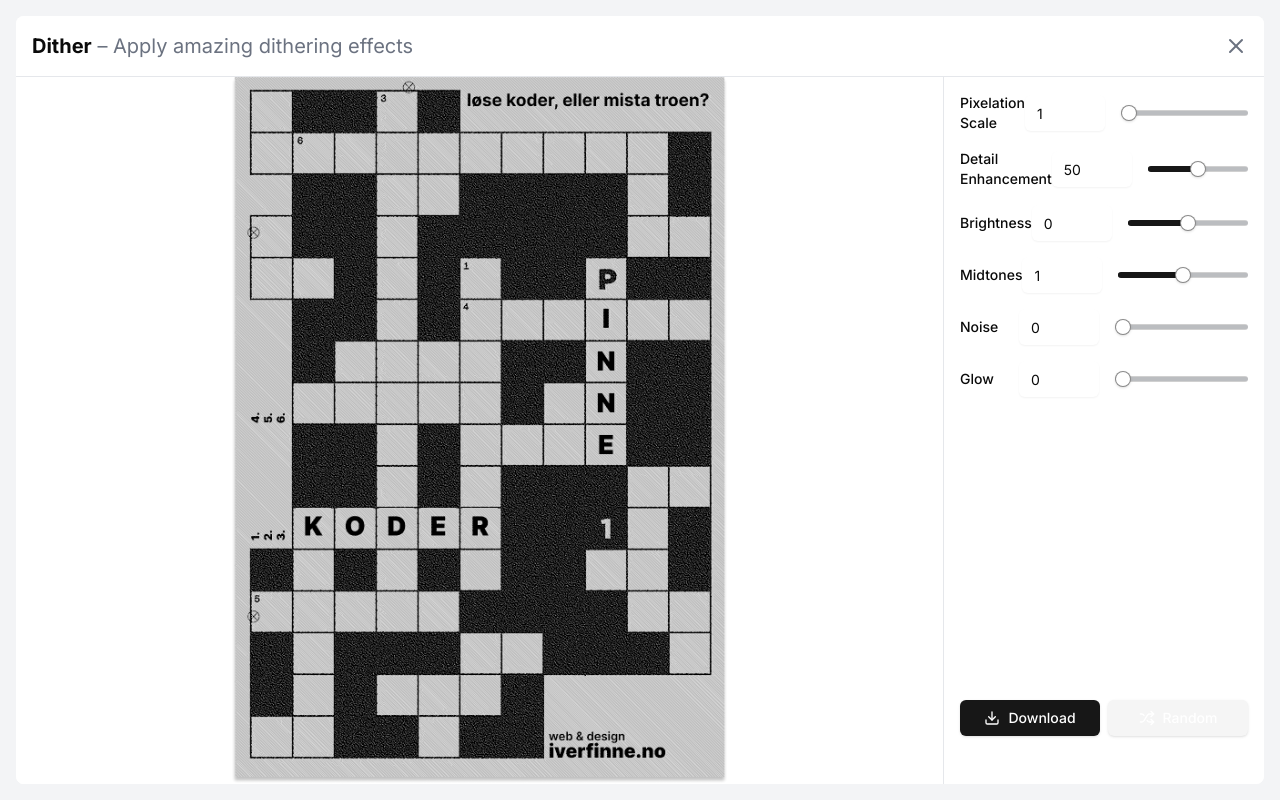
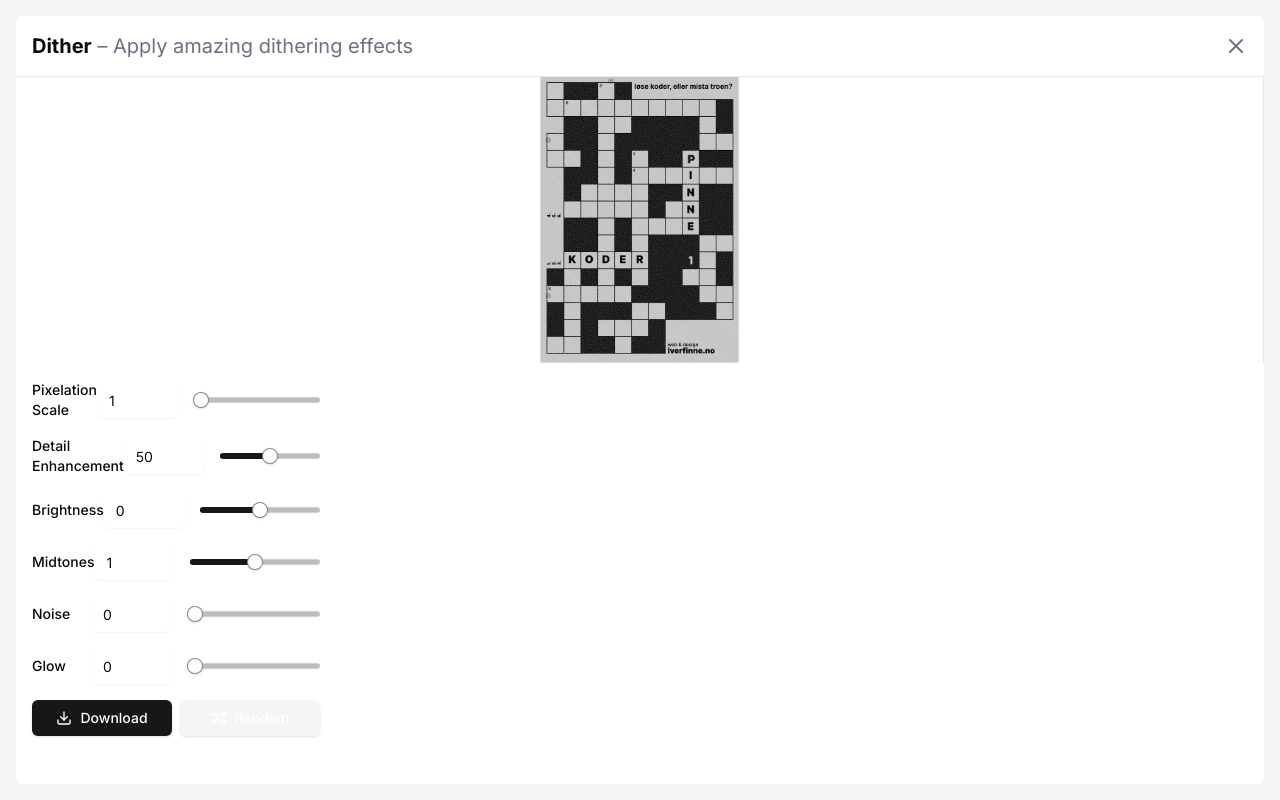
Before and after one commit to lukketsvane/dither, a Next.js app: page / in a window 1280 px wide. Built offline with nearby package versions, Linux system fonts and the light colour scheme.

Commit message:
functional

```diff
--- a/next.config.mjs
+++ b/next.config.mjs
@@ -9,6 +9,9 @@ const nextConfig = {
       },
     ],
   },
+  eslint: {
+    ignoreDuringBuilds: true,
+  },
 }
 
 export default nextConfig;
--- a/src/components/dither-plugin.tsx
+++ b/src/components/dither-plugin.tsx
@@ -357,7 +357,8 @@ midtones, noise, glow])
           <X className="h-6 w-6" />
         </button>
       </div>
-      <div className="flex flex-1 overflow-hidden">
+      <div className="flex flex-col h-full bg-white overflow-hidden">
+
         <div
           className="flex-1 flex items-center justify-center border-r border-gray-200 cursor-pointer overflow-auto bg-white"
           onClick={handleColumnClick}
@@ -378,12 +379,12 @@ midtones, noise, glow])
           <canvas ref={canvasRef} className="hidden" />
         </div>
         <div className="w-80 flex flex-col p-4 overflow-y-auto">
-          <Select
-            options={ditherAlgorithms}
-            value={selectedAlgorithm}
-            onChange={(value) => setSelectedAlgorithm(Number(value))}
-            className="mb-4"
-          />
+        <Select
+          options={ditherAlgorithms}
+          value={selectedAlgorithm.toString()} // Convert to string
+          onChange={(value) => setSelectedAlgorithm(Number(value))}
+          className="mb-4"
+        />
           <div className="space-y-4 mb-4">
             <div className="flex items-center">
               <span className="text-sm font-medium w-32">Pixelation Scale</span>
```
